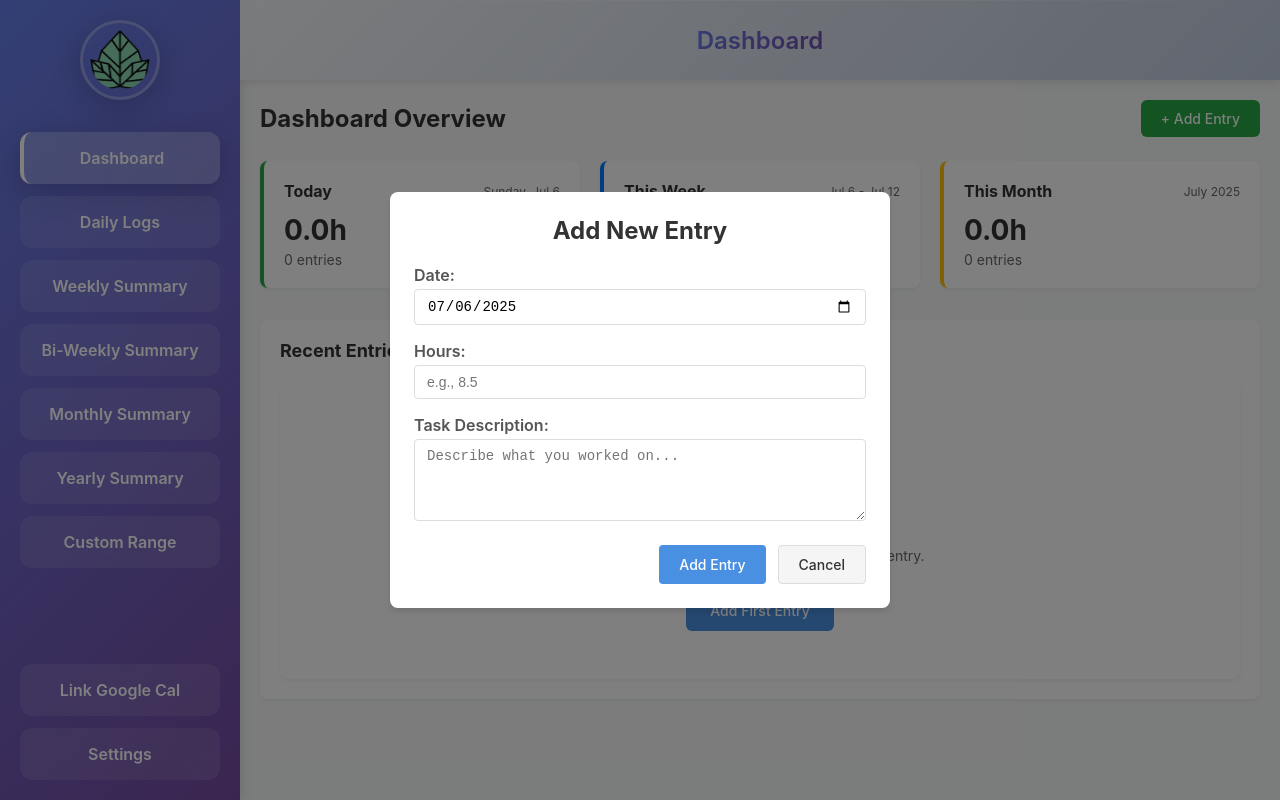
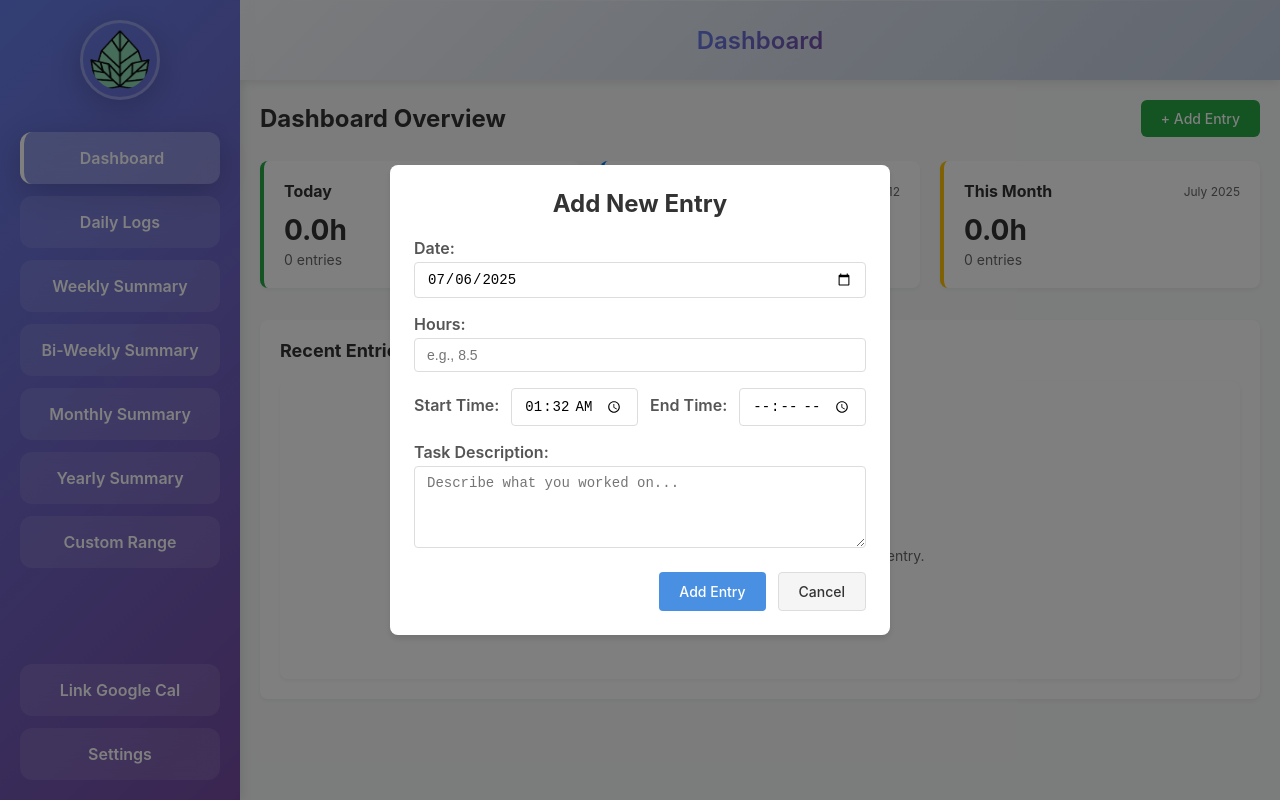
Before and after one commit to ClintasaurusRex/time-tracker, a React (Vite) app: page / in a window 1280 px wide. Both pictures are taken after a click on the button "+ Add Entry". Built offline with nearby package versions, Linux system fonts and the light colour scheme.

Commit message:
Implemented start and end time functionality for new entry form, with start time defaulting to current time and hours/end time fields synchronized.

```diff
--- a/src/components/EntryForm.css
+++ b/src/components/EntryForm.css
@@ -71,6 +71,19 @@
   margin-top: 8px;
 }
 
+.form-time-inputs {
+  display: flex;
+  flex-direction: row;
+  align-items: center;
+  gap: 12px;
+  flex-wrap: wrap;
+}
+
+.form-time-inputs input {
+  flex: 1 1 0;
+  min-width: 0;
+}
+
 .btn {
   padding: 10px 20px;
   border: none;
--- a/src/components/EntryForm.tsx
+++ b/src/components/EntryForm.tsx
@@ -1,4 +1,4 @@
-import { useState } from "react";
+import { useState, useEffect } from "react";
 import type { TimeEntry } from "../types";
 import { generateId } from "../utils/dateUtils";
 import "./EntryForm.css";
@@ -10,20 +10,59 @@ interface EntryFormProps {
 }
 
 function EntryForm({ onSubmit, onCancel, initialEntry }: EntryFormProps) {
-  const [date, setDate] = useState(initialEntry?.date || new Date().toISOString().split("T")[0]);
+  const [date, setDate] = useState(
+    initialEntry?.date || new Date().toISOString().split("T")[0]
+  );
   const [hours, setHours] = useState(initialEntry?.hours?.toString() || "");
+  const [startTime, setStartTime] = useState(
+    initialEntry?.startTime || new Date().toTimeString().slice(0, 5)
+  );
+  const [endTime, setEndTime] = useState(initialEntry?.endTime || "");
   const [task, setTask] = useState(initialEntry?.task || "");
+
+  // Sync: hours → endTime
+  useEffect(() => {
+    if (!hours) {
+      setEndTime("");
+      return;
+    }
+    if (!isNaN(Number(hours))) {
+      const start = new Date(`${date}T${startTime}`);
+      const newEnd = new Date(start.getTime() + Number(hours) * 60 * 60 * 1000);
+      setEndTime(newEnd.toTimeString().slice(0, 5));
+    }
+  }, [hours, startTime, date, endTime]);
+
+  // Sync: endTime → hours
+  useEffect(() => {
+    if (!endTime) {
+      setHours("");
+      return;
+    }
+
+    const start = new Date(`${date}T${startTime}`);
+    const end = new Date(`${date}T${endTime}`);
+
+    if (end < start) {
+      end.setDate(end.getDate() + 1);
+    }
+
+    const diff = (end.getTime() - start.getTime()) / (1000 * 60 * 60);
+    if (!isNaN(diff)) {
+      setHours(diff.toFixed(1));
+    }
+  }, [endTime, startTime, date]);
 
   const handleSubmit = (e: React.FormEvent) => {
     e.preventDefault();
 
-    if (!date || !hours || !task) {
+    if (!date || !hours || !startTime || !endTime || !task) {
       alert("Please fill in all fields");
       return;
     }
 
     const hoursNum = parseFloat(hours);
-    if (isNaN(hoursNum) || hoursNum <= 0) {
+    if (isNaN(hoursNum) || hoursNum <= 0 || hoursNum > 24) {
       alert("Please enter valid hours");
       return;
     }
@@ -32,9 +71,11 @@ function EntryForm({ onSubmit, onCancel, initialEntry }: EntryFormProps) {
       id: initialEntry?.id || generateId(),
       date,
       hours: hoursNum,
+      startTime,
+      endTime,
       task,
     };
-
+    console.log("Submitting entry:", entry);
     onSubmit(entry);
   };
 
@@ -61,11 +102,39 @@ function EntryForm({ onSubmit, onCancel, initialEntry }: EntryFormProps) {
               id="hours"
               value={hours}
               onChange={(e) => setHours(e.target.value)}
+              onBlur={() => {
+                if (!isNaN(Number(hours)) && hours !== "") {
+                  setHours(Number(hours).toFixed(1));
+                }
+              }}
               min="0.1"
               step="0.1"
               placeholder="e.g., 8.5"
               required
             />
+          </div>
+
+          <div className="form-group">
+            <div className="form-time-inputs">
+              <label htmlFor="startTime">Start Time:</label>
+              <input
+                type="time"
+                id="startTime"
+                value={startTime}
+                onChange={(e) => setStartTime(e.target.value)}
+                required
+              />
+              <label htmlFor="endTime">End Time:</label>
+              <input
+                type="time"
+                id="endTime"
+                value={endTime}
+                onChange={(e) => {
+                  setEndTime(e.target.value);
+                }}
+                required
+              />
+            </div>
           </div>
 
           <div className="form-group">
@@ -84,7 +153,11 @@ function EntryForm({ onSubmit, onCancel, initialEntry }: EntryFormProps) {
             <button type="submit" className="btn btn-primary">
               {initialEntry ? "Update Entry" : "Add Entry"}
             </button>
-            <button type="button" onClick={onCancel} className="btn btn-secondary">
+            <button
+              type="button"
+              onClick={onCancel}
+              className="btn btn-secondary"
+            >
               Cancel
             </button>
           </div>
--- a/src/types/index.ts
+++ b/src/types/index.ts
@@ -1,6 +1,8 @@
 export interface TimeEntry {
   id: string;
   date: string; // YYYY-MM-DD format
+  startTime: string; // HH:MM format (24-hour)
+  endTime: string; // HH:MM format (24-hour)
   hours: number;
   task: string;
 }
```
